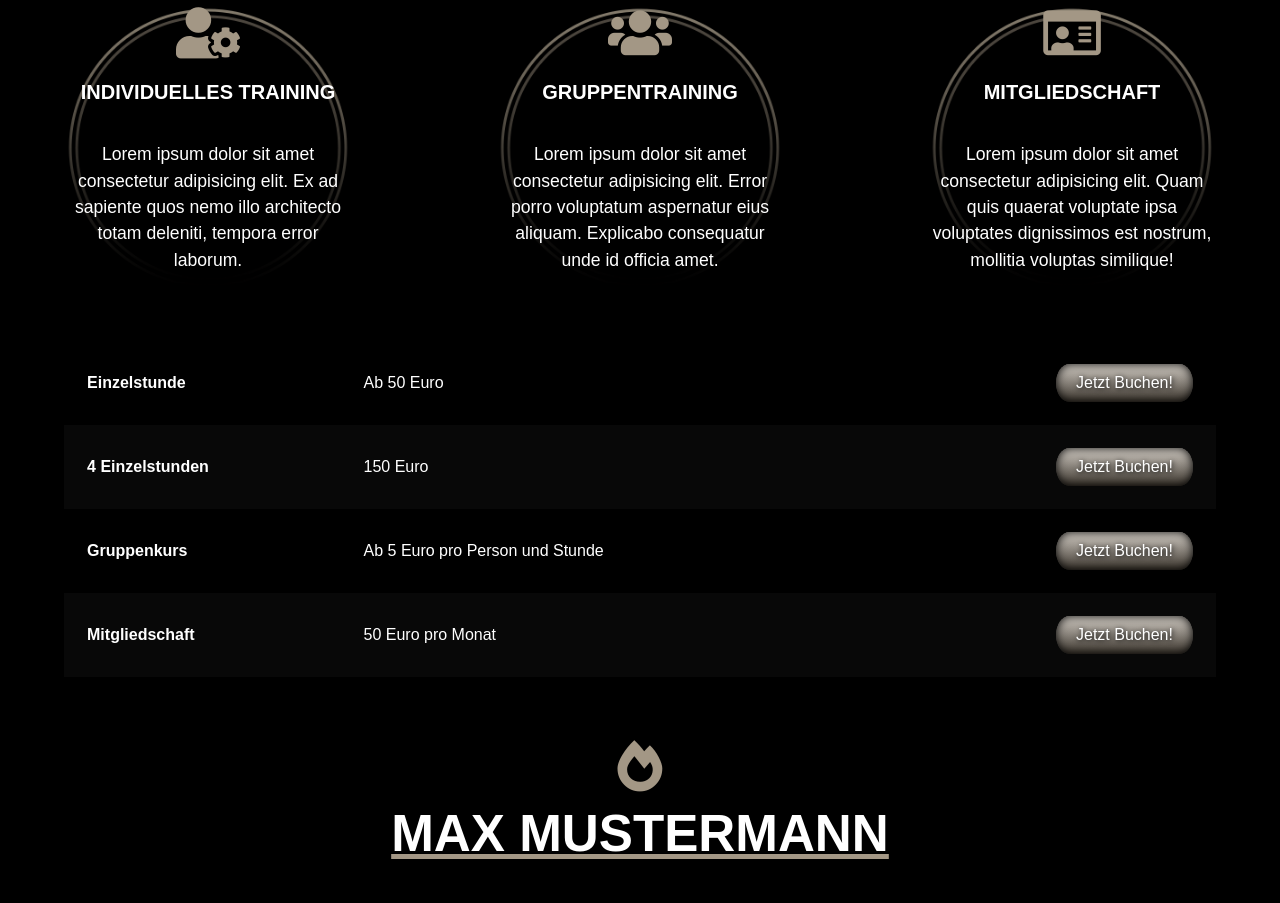
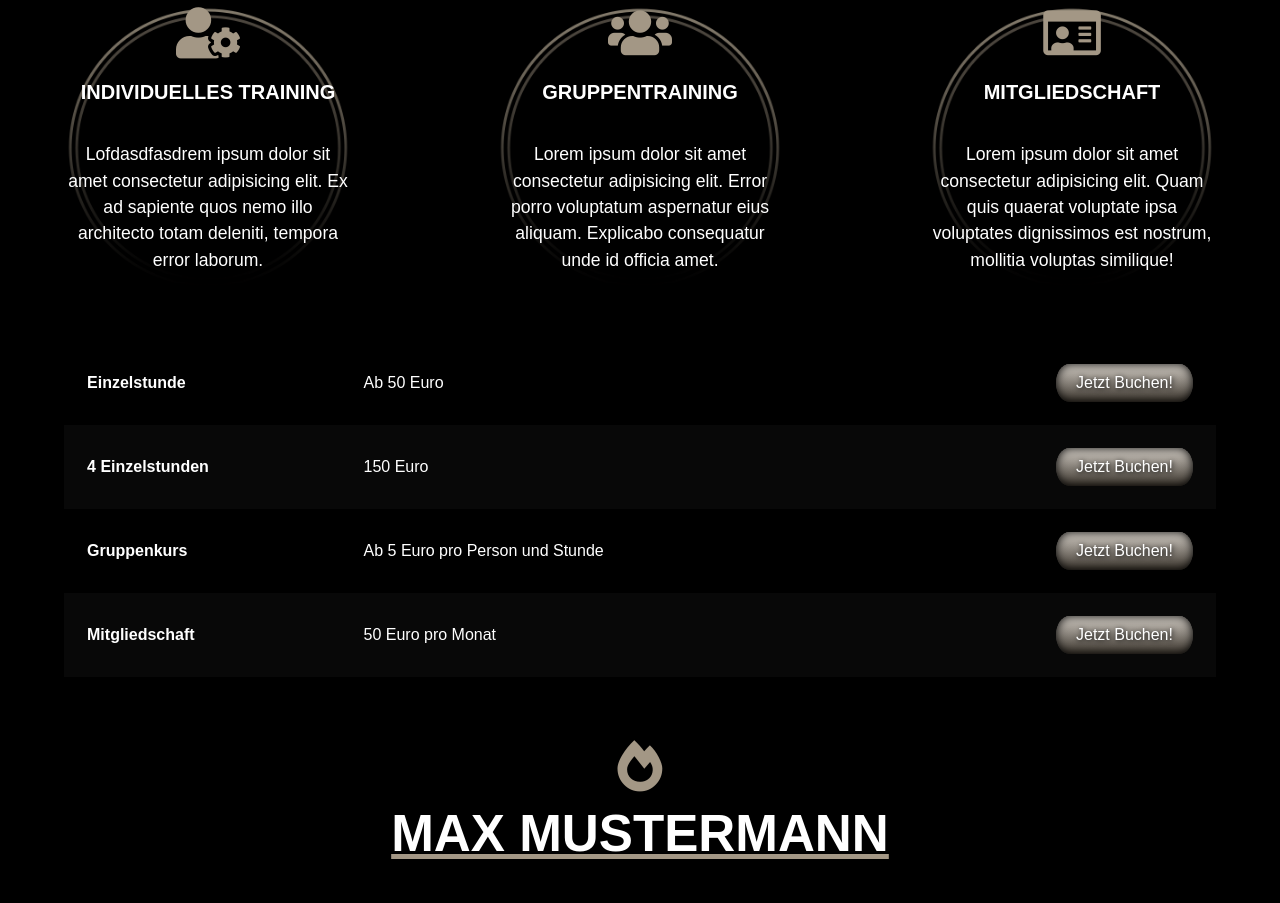
Before and after one commit to MarcoHaase/Weiterbildung-Snippets-1, a plain HTML site: page index.html in a window 1280 px wide. Shown: the part 980-1883 px from the top of the page. Drawn offline with Linux system fonts and the light colour scheme.

Commit message:
Lorum Ipsum Text geändert. fdasdfasd hinzugefügt

```diff
--- a/index.html
+++ b/index.html
@@ -25,7 +25,7 @@
                         <div class="kreisinhalt">
                             <i class="fas fa-user-cog icon"></i>
                             <h3>INDIVIDUELLES TRAINING</h3>
-                            <p class="kreistext">Lorem ipsum dolor sit amet consectetur adipisicing elit. Ex ad sapiente quos nemo illo architecto totam deleniti, tempora error laborum.</p>
+                            <p class="kreistext">Lofdasdfasdrem ipsum dolor sit amet consectetur adipisicing elit. Ex ad sapiente quos nemo illo architecto totam deleniti, tempora error laborum.</p>
                         </div>
                     </div>
                 </div>
```
